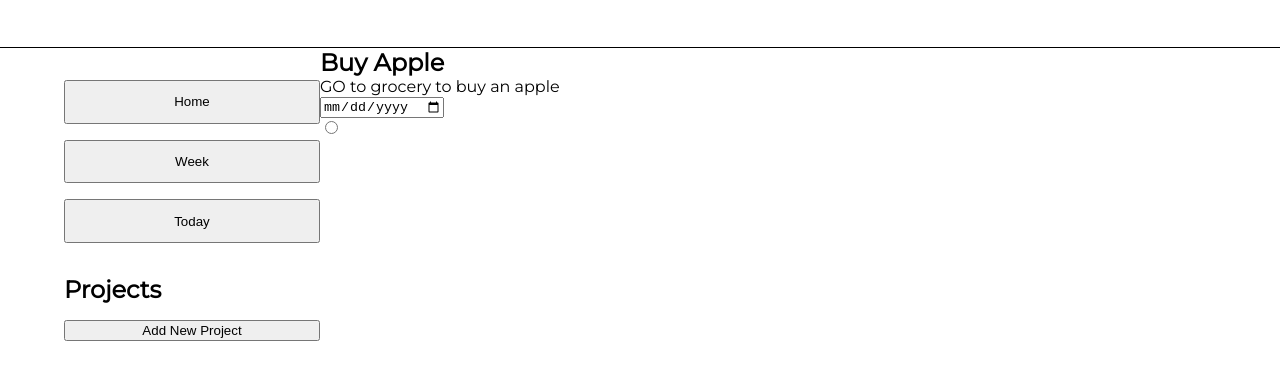
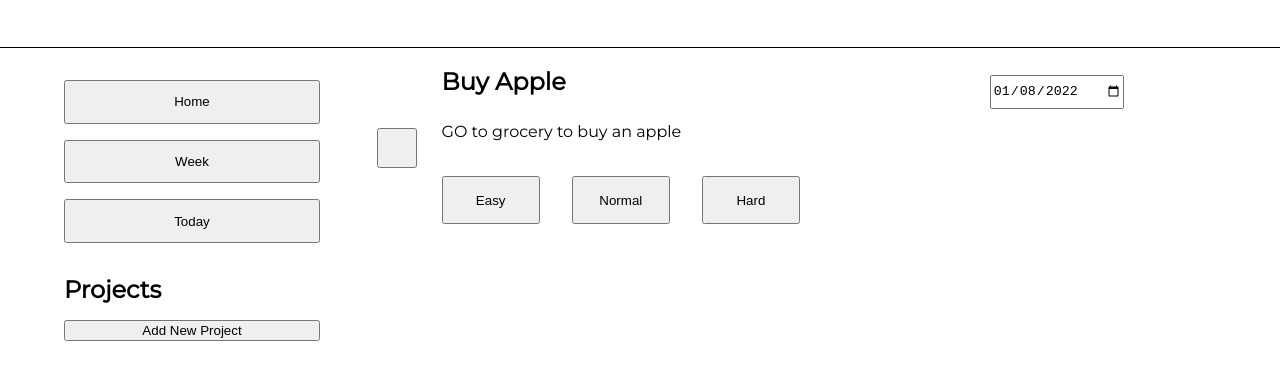
Before and after one commit to fatih-h/Todo-list, a website built with webpack: page dist/index.html in a window 1280 px wide. Shown: the part 112-492 px from the top of the page. Built offline with nearby package versions, Linux system fonts and the light colour scheme.

Commit message:
Todo Frame Ready w/o Check

```diff
--- a/src/main.js
+++ b/src/main.js
@@ -1,5 +1,5 @@
 import './styles/main.css';
-import {format} from 'date-fns';
+import { format } from 'date-fns';
 import todo from './todo';
 
 function main() {
@@ -11,36 +11,58 @@ function main() {
     let description = document.createElement('p');
     let dueDate = document.createElement('input');
     let priority = document.createElement('div');
-    let check = document.createElement('input');
+    let green = document.createElement('button');
+    let yellow = document.createElement('button');
+    let red = document.createElement('button');
+    let check = document.createElement('button');
 
     dueDate.setAttribute('type', 'date');
-    check.setAttribute('type', 'radio');
+    dueDate.value = format(new Date(), 'y-MM-dd');
+    dueDate.setAttribute('min', format(new Date(), 'y-MM-dd'));
+    green.setAttribute('type', 'button');
+    yellow.setAttribute('type', 'button');
+    red.setAttribute('type', 'button');
+    check.setAttribute('type', 'button');
+
+    green.textContent = "Easy";
+    yellow.textContent = "Normal";
+    red.textContent = "Hard";
 
     box.classList.add('main-todo');
     title.classList.add('main-todo-title');
     description.classList.add('main-todo-description');
     dueDate.classList.add('main-todo-dueDate');
     priority.classList.add('main-todo-priority');
+    green.classList.add('green');
+    yellow.classList.add('yellow');
+    red.classList.add('red');
     check.classList.add('main-todo-check');
 
-    let task = new todo('Buy Apple', 'GO to grocery to buy an apple', format(new Date(),'d-M-y'));
-    console.log(task.title);
-    console.log(task.description);
-    console.log(task.dueDate);
-    console.log(task.priority);
-    console.log(task.check);
+    let task = new todo('Buy Apple', 'GO to grocery to buy an apple', format(new Date(), 'dd-MM-y'));
 
     title.textContent = task.title;
     description.textContent = task.description;
-    // dueDate.placeholder= `${task.dueDate}`;
-    priority.style.backgroundColor = task.priority;
 
+    green.addEventListener('click', event => {
+        task.changePriority(event.target.textContent);
+    });
+
+    yellow.addEventListener('click', event => {
+        task.changePriority(event.target.textContent);
+    });
+
+    red.addEventListener('click', event => {
+        task.changePriority(event.target.textContent);
+    });
 
     main.appendChild(box);
     box.appendChild(title);
     box.appendChild(description);
     box.appendChild(dueDate);
     box.appendChild(priority);
+    priority.appendChild(green);
+    priority.appendChild(yellow);
+    priority.appendChild(red);
     box.appendChild(check);
 
     return main;
--- a/src/styles/main.css
+++ b/src/styles/main.css
@@ -1,15 +1,59 @@
 .main-box {
     grid-area: main;
+    display: flex;
+    line-height: 1.5;
 }
 
-.main-todo {}
+.main-todo {
+    flex: 0 1 100%;
+    padding: 1em 2em;
+    display: grid;
+    grid-template-columns: 1fr 2fr 2fr 2fr 1fr 2fr;
+    grid-template-rows: 7vh 7vh 6vh;
+    grid-template-areas:
+        '. title title title dueDate dueDate'
+        'check description description  description description  description'
+        '. priority priority . . .'
+    ;
+}
 
-.main-todo-title {}
+.main-todo-title {
+    grid-area: title;
+}
 
-.main-todo-description {}
+.main-todo-description {
+    grid-area: description;
+}
 
-.main-todo-dueDate {}
+.main-todo-dueDate {
+    grid-area: dueDate;
+    margin: 0.8em;
+    width: 50%;
+}
 
-.main-todo-priority {}
+.main-todo-priority {
+    grid-area: priority;
+    display: flex;
+    gap:2em;
+}
 
-.main-todo-check {}
+.green {
+    flex: 1;
+}
+
+.yellow {
+    flex: 1;
+}
+
+.red {
+    flex: 1;
+}
+
+.main-todo-check {
+    grid-area: check;
+    width: 40px;
+    height: 40px;
+    justify-self: center;
+    align-self: center;
+
+}
--- a/src/todo.js
+++ b/src/todo.js
@@ -1,10 +1,12 @@
 class todo {
+
     constructor(title, description, dueDate) {
         this.title = title;
         this.description = description;
         this.dueDate = dueDate;
-        this.priority = 'red';
-        this.check = 'unmarked';
+    }
+    changePriority(value) {
+        this.priority = value;
     }
 
 };
```
Also changed, not shown: dist/main.js.
